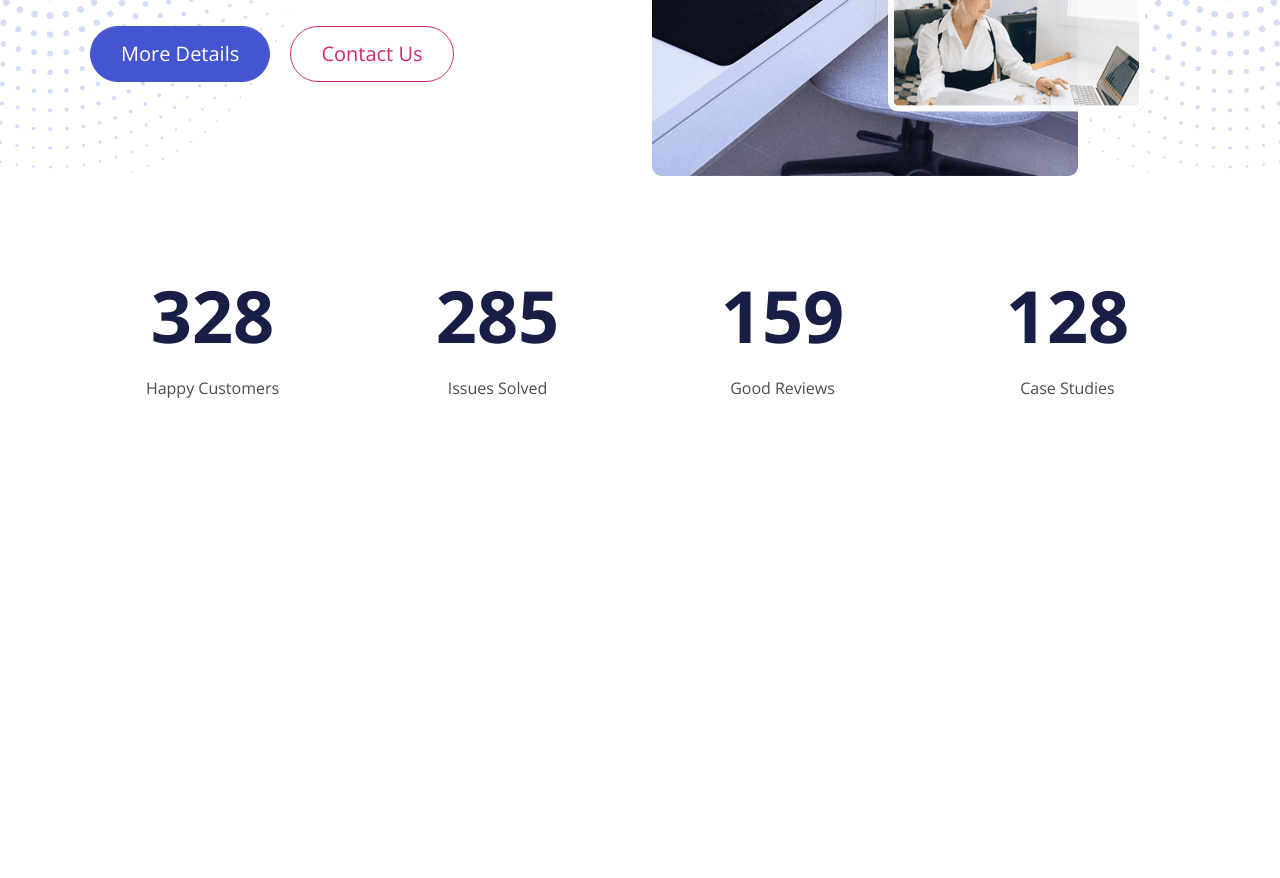
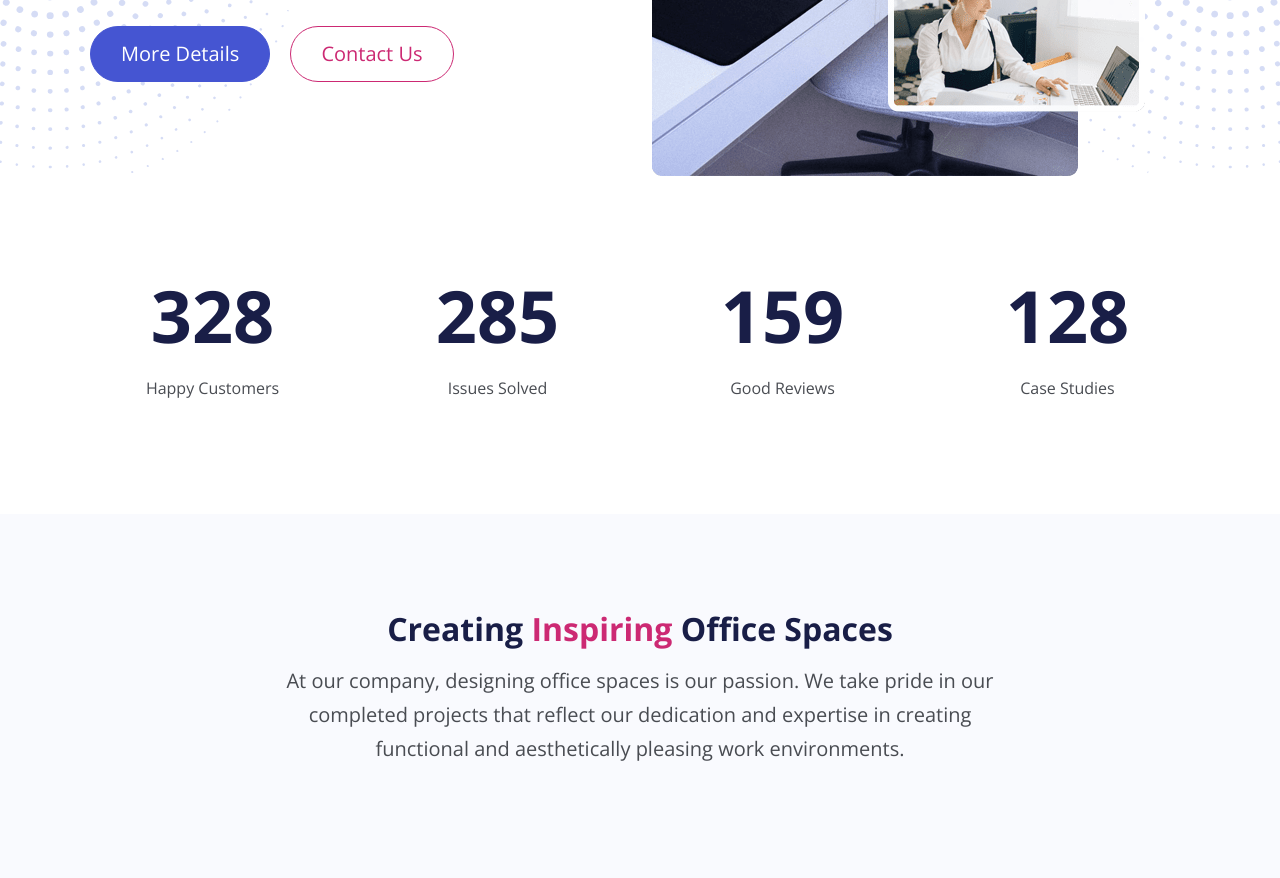
Before and after one commit to hamza99113/Yavin-Office-Design, a website: page index.html in a window 1280 px wide. Shown: the part 518-1396 px from the top of the page. Before the commit the page ends 1032 px from the top, so only its background shows below. Drawn offline with nearby package versions, Linux system fonts and the light colour scheme; files that its build step writes are made by us from their sources; files whose address does not match are found by name.

Commit message:
Introduction

```diff
--- a/index.html
+++ b/index.html
@@ -110,6 +110,20 @@
     </section>
     <!-- Stats -->
 
+
+    <!-- Introduction -->
+    <section id="introduction" class="intro bg-light py-6">
+      <div class="container">
+        <div class="row">
+          <div class="col-md-8 offset-md-2 text-center">
+            <h2>Creating <span class="text-secondary">Inspiring</span> Office Spaces</h2>
+            <p class="lead">At our company, designing office spaces is our passion. We take pride in our completed projects that reflect our dedication and expertise in creating functional and aesthetically pleasing work environments.</p>
+          </div>
+        </div>
+      </div>
+    </section>
+    <!-- Introduction -->
+
 	<script src="/Yavin-Website/js/bootstrap.bundle.min.js"></script>
 	<script src="/Yavin-Website/js/script.js"></script>
   </body>
```
